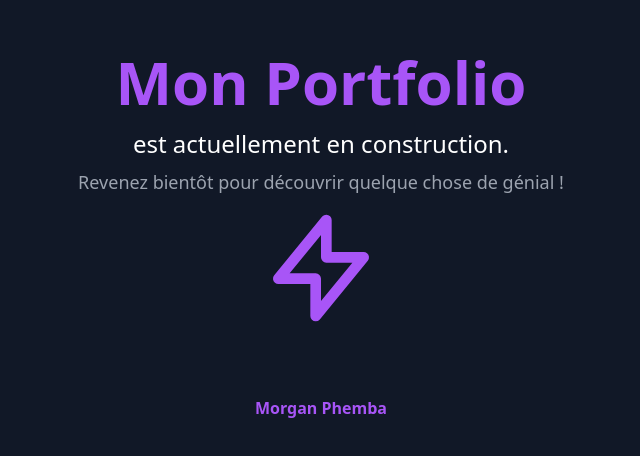
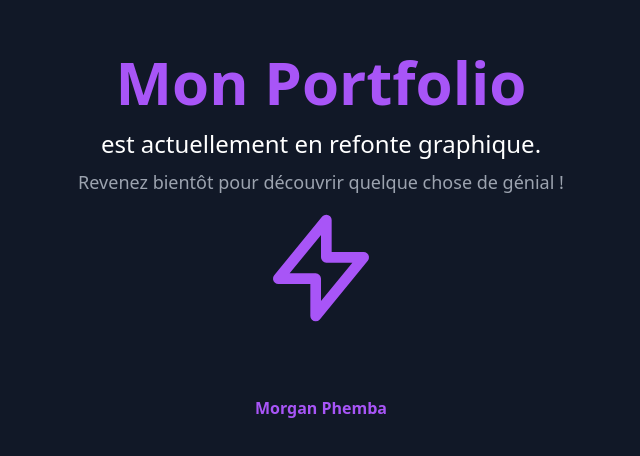
Before and after one commit to Morg9864/new-portfolio, a plain HTML site: page index.html in a window 1280 px wide. Shown: the part 164-620 px from the top of the page, without its empty margins (319-959 px from the left). Drawn offline with nearby package versions, Linux system fonts and the light colour scheme.

Commit message:
refactor: Update text in index.html for website redesign

```diff
--- a/index.html
+++ b/index.html
@@ -35,7 +35,7 @@
 				Mon Portfolio
 			</h1>
 			<p class="text-lg md:text-2xl mt-4">
-				est actuellement en construction.
+				est actuellement en refonte graphique.
 			</p>
 			<p class="text-md md:text-lg mt-2 text-gray-400">
 				Revenez bientôt pour découvrir quelque chose de génial !
```
